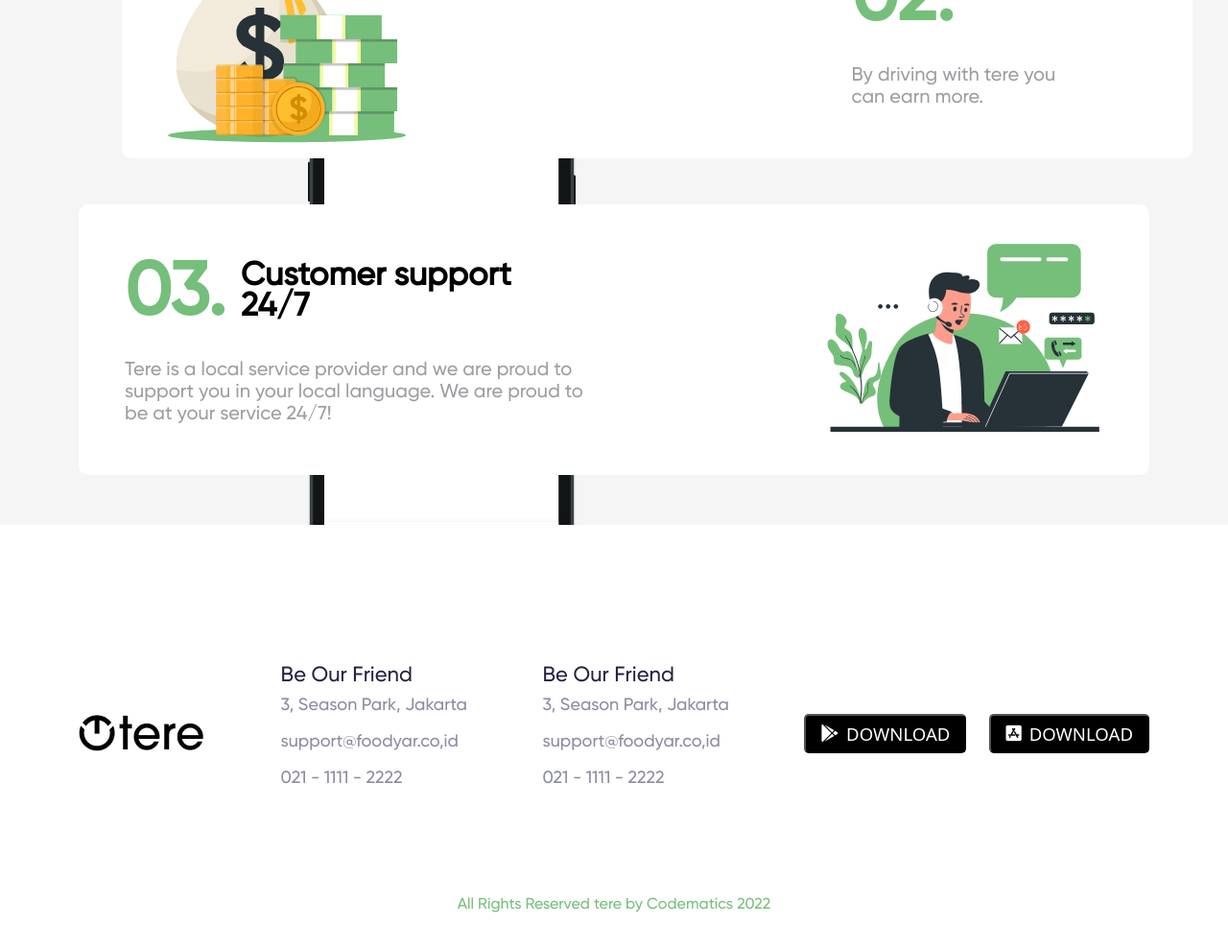
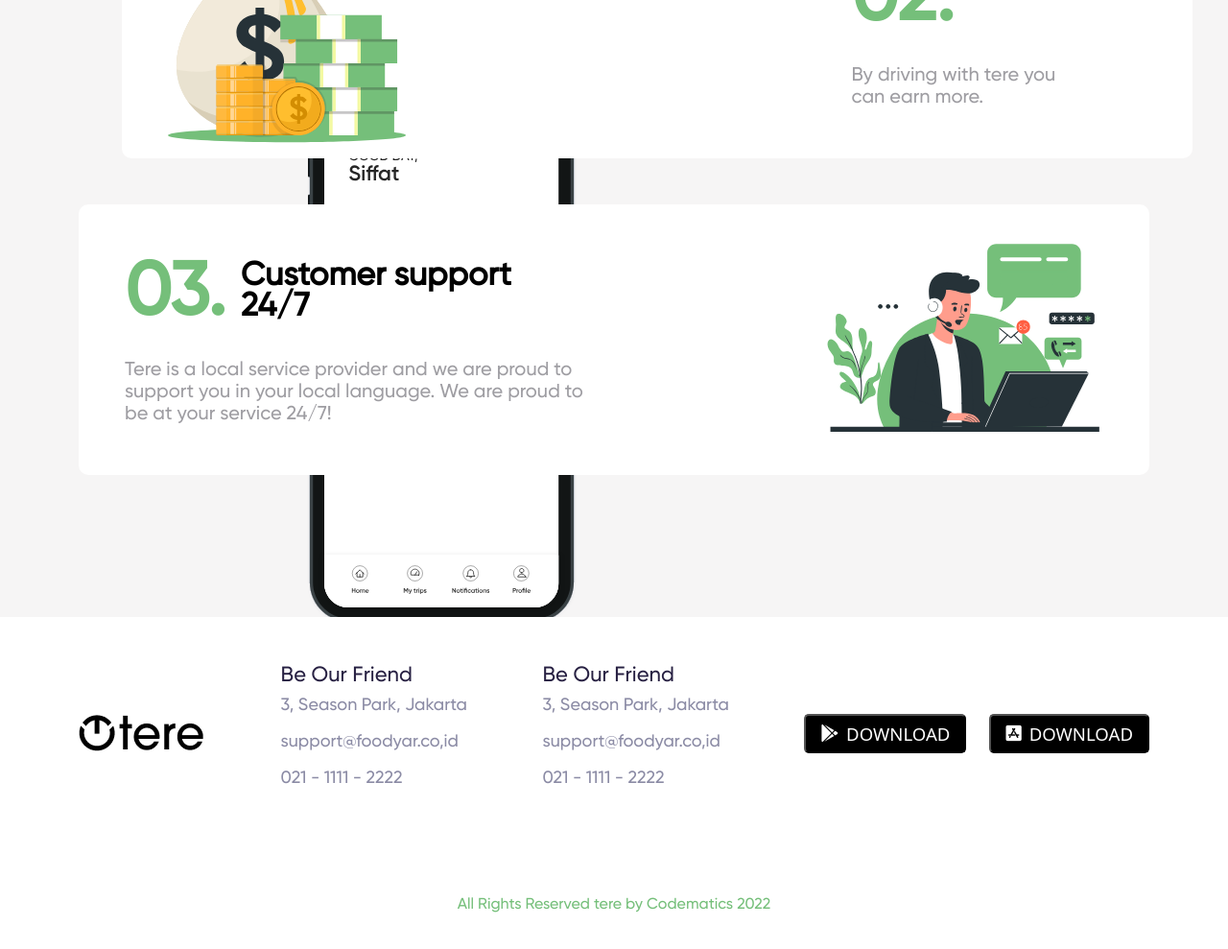
Before and after one commit to Arishah-Khan/Assignment-4-bootsrap, a plain HTML site: page index.html in a window 1280 px wide. Shown: the part 2178-3167 px from the top of the page at 96% size. Drawn offline with nearby package versions, Linux system fonts and the light colour scheme.

Commit message:
footer section added

```diff
--- a/index.html
+++ b/index.html
@@ -98,7 +98,7 @@
 
     <!-- Works Section Started -->
 
-    <section class="container  mt-5 mb-2 pt-5 pb-1 position-relative">
+    <section class="container  mt-5 pt-5 pb-5 position-relative">
 
         <h1 class="tere-heading">HOW <span class="tere-span">TERE</span> WORKS</h1>
         <div class="div-para">
@@ -213,8 +213,8 @@
 
     <!-- Footer Section Started -->
 
-    <footer>
-        <div class="container mb-5 pb-5 mt-0 pt-0 my-md-5 py-md-5">
+    <footer class="">
+        <div class="container mb-5 pb-5">
             <div class="d-flex justify-content-between align-items-center flex-column flex-md-row gap-5 my-5 py-5">
                 <div><img src="images/Group 3703.jpg" alt=""></div>
                 <div>
--- a/style.css
+++ b/style.css
@@ -407,7 +407,7 @@ ul>li {
         width: 223px;
         height: 348px;
         position: absolute;
-        top: 210px;
+        top: 200px;
         left: 250px;
         z-index: -1;
 
@@ -524,7 +524,7 @@ ul>li {
 
     .custom-mobile {
         position: absolute;
-        bottom: -120px;
+        bottom: -110px;
         left: 250px;
         z-index: -1;
 
@@ -717,3 +717,6 @@ ul>li {
 footer{
     background-color: #FFFFFF;
 }
+.position-relative{
+    margin-bottom: 100px;
+}
```
